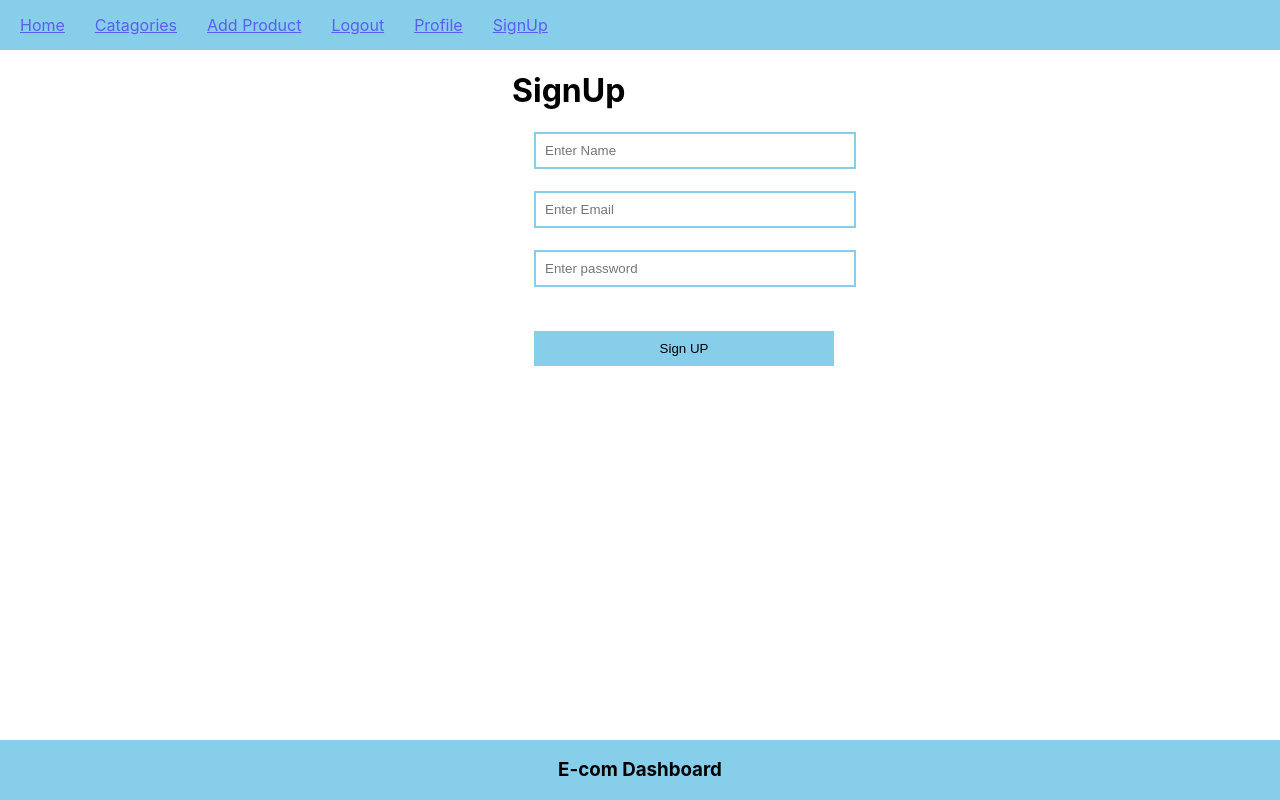
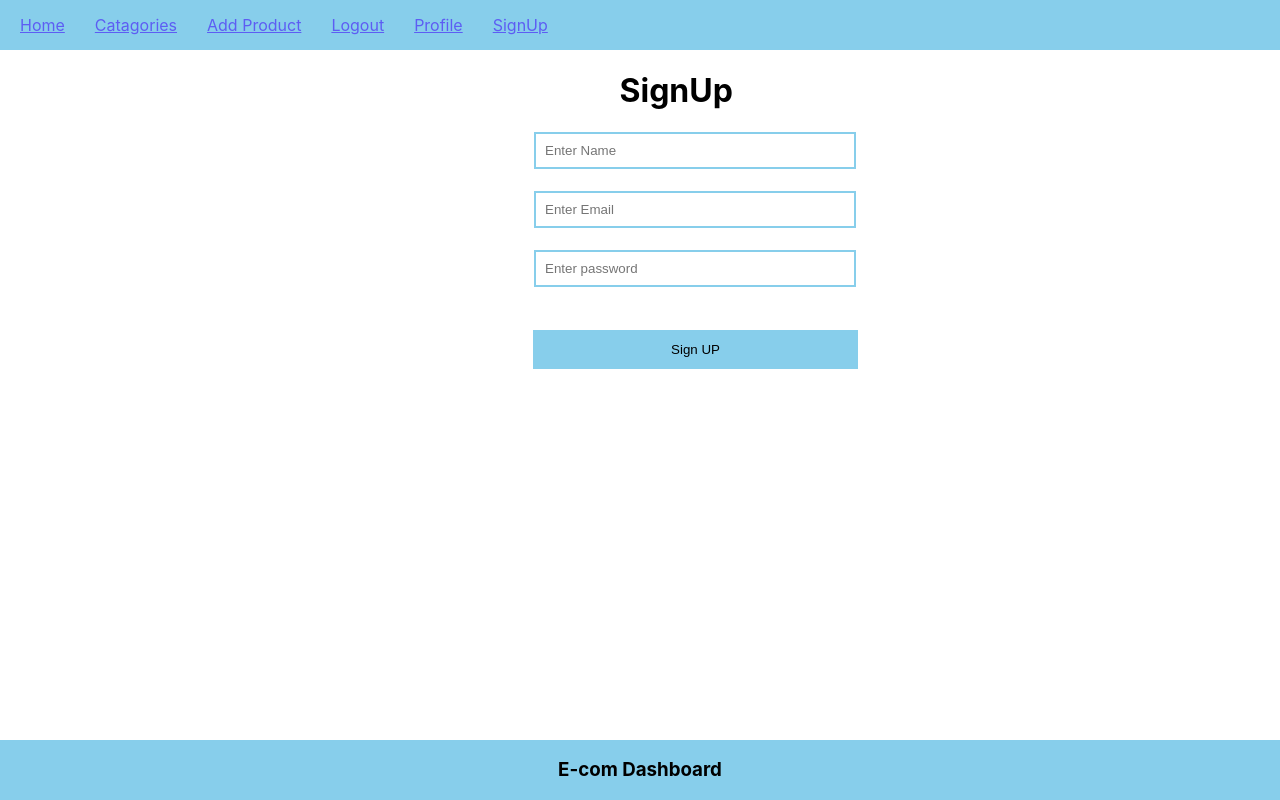
Before and after one commit to SouravLucef/ecom_frnt, a React (Create React App) app: page /signup in a window 1280 px wide. Built offline with nearby package versions, Linux system fonts and the light colour scheme.

Commit message:
modified appcss and signup compo

```diff
--- a/src/App.css
+++ b/src/App.css
@@ -34,6 +34,9 @@
   margin-left: 40%;
 display: block;
 }
+.signup h1{
+  margin-left: 14%;
+}
 .inputbox{
   display: block;
     margin: 22px;
@@ -42,9 +45,9 @@ display: block;
     border: 2px solid skyblue;
 }
 .Signbutton{
-  margin: 22px;
-    padding: 10px;
-    width: 300px;
+  margin: 21px;
+    padding: 12px;
+    width: 325px;
     background-color: skyblue;
     border: aqua;
     cursor: pointer;
--- a/src/components/Signup.js
+++ b/src/components/Signup.js
@@ -1,13 +1,21 @@
 import React from "react";
+import { useState } from "react";
 
 const Signup =()=>{
+    const [name,setName]=useState("");
+    const [password,setPassword]=useState("");
+    const [email,setEmail]=useState("");
+    const collectData=()=>{
+        console.log(name,email,password)
+    }
+
     return(
         <div className="signup">
             <h1>SignUp</h1>
-            <input className="inputbox" type="text" placeholder="Enter Name"/>
-            <input className="inputbox" type="text" placeholder="Enter Email"/>
-            <input className="inputbox" type="text" placeholder="Enter password"/>
-            <button className="Signbutton" type="button">Sign UP</button>
+            <input className="inputbox" type="text" value={name} onChange={(e)=>setName(e.target.value)} placeholder="Enter Name"/>
+            <input className="inputbox" type="text" value={email} onChange={(e)=>setEmail(e.target.value)} placeholder="Enter Email"/>
+            <input className="inputbox" type="text" value={password} onChange={(e)=>setPassword(e.target.value)} placeholder="Enter password"/>
+            <button className="Signbutton" onClick={collectData} type="button">Sign UP</button>
         </div>
     )
 };
```
